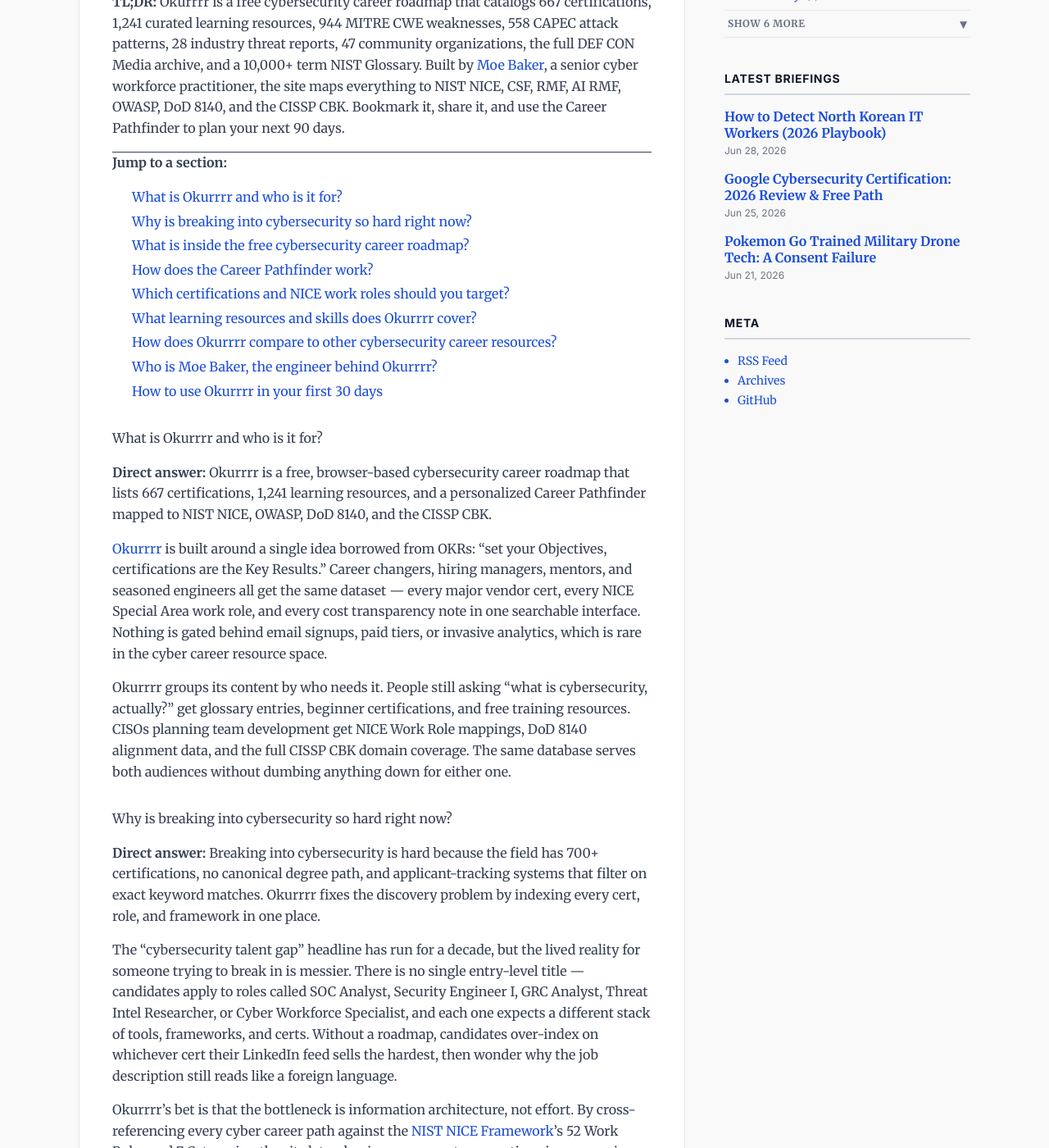
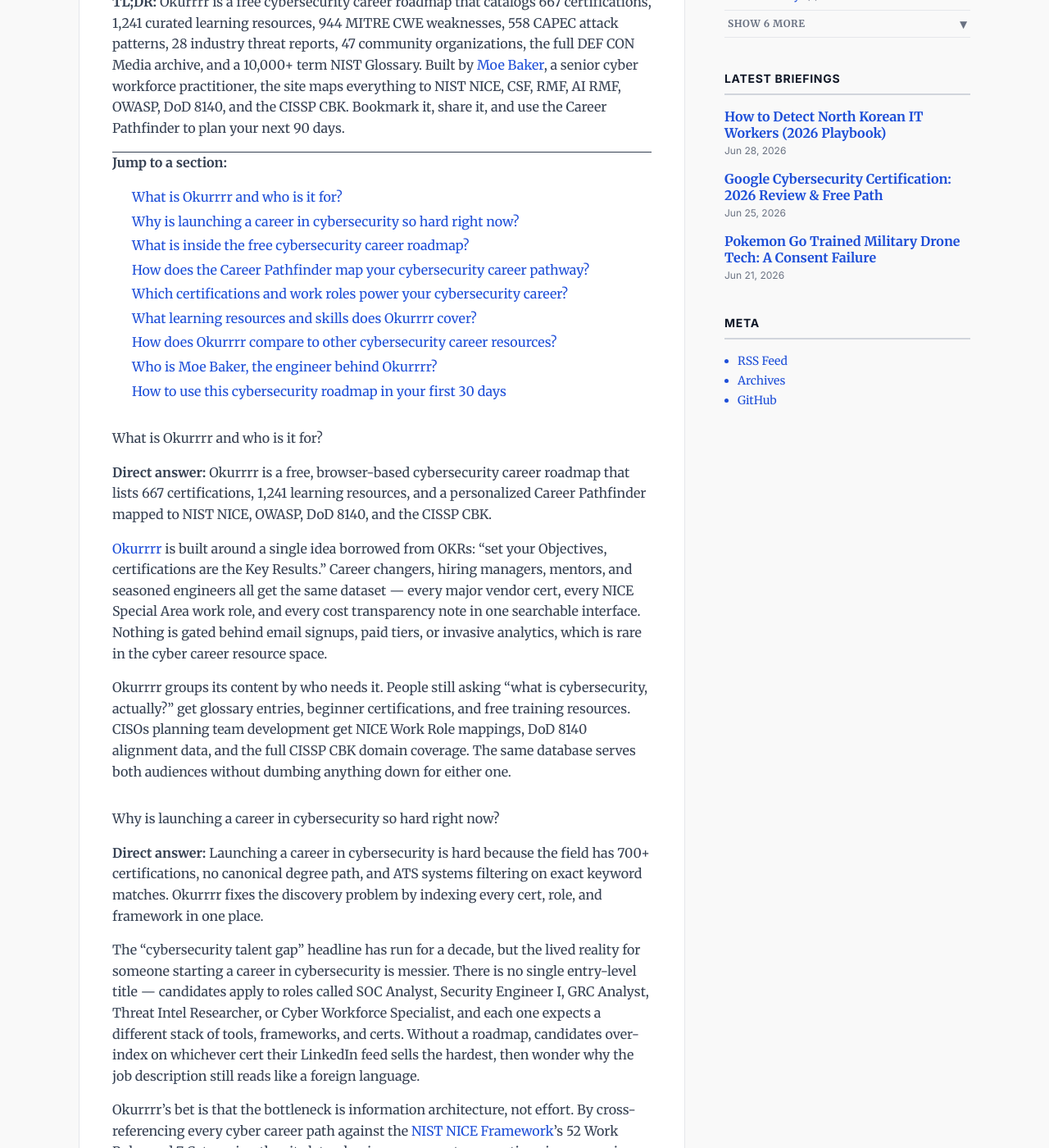
Before and after one commit to mda1125/bytesizedsecurity, a Jekyll site: the page built from _posts/2026-03-18-okurrrr-ultimate-free-cybersecurity-career-roadmap.md, in a window 1280 px wide and 1400 px high, scrolled down 975 px. Shown: the whole window at 82% size. Built offline with Jekyll 4.4.1, drawn with Linux system fonts in a browser that asks for light colours; comment, search, counter and statistics services are not loaded; some of the changed text lies outside the part shown.

Commit message:
seo: bump H2 keyword coverage to 67% and seed missing secondary keywords (cybersecurity career pathway, cybersecurity roadmap, career in cybersecurity)

```diff
--- a/_posts/2026-03-18-okurrrr-ultimate-free-cybersecurity-career-roadmap.md
+++ b/_posts/2026-03-18-okurrrr-ultimate-free-cybersecurity-career-roadmap.md
@@ -33,14 +33,14 @@
 **Jump to a section:**
 
 - [What is Okurrrr and who is it for?](#what-is-okurrrr)
-- [Why is breaking into cybersecurity so hard right now?](#breaking-into-cybersecurity)
+- [Why is launching a career in cybersecurity so hard right now?](#breaking-into-cybersecurity)
 - [What is inside the free cybersecurity career roadmap?](#whats-inside)
-- [How does the Career Pathfinder work?](#career-pathfinder)
-- [Which certifications and NICE work roles should you target?](#work-roles)
+- [How does the Career Pathfinder map your cybersecurity career pathway?](#career-pathfinder)
+- [Which certifications and work roles power your cybersecurity career?](#work-roles)
 - [What learning resources and skills does Okurrrr cover?](#learn-skills)
 - [How does Okurrrr compare to other cybersecurity career resources?](#vs-other-roadmaps)
 - [Who is Moe Baker, the engineer behind Okurrrr?](#about-moe-baker)
-- [How to use Okurrrr in your first 30 days](#first-30-days)
+- [How to use this cybersecurity roadmap in your first 30 days](#first-30-days)
 
 ## What is Okurrrr and who is it for? {#what-is-okurrrr}
 
@@ -50,11 +50,11 @@
 
 Okurrrr groups its content by who needs it. People still asking "what is cybersecurity, actually?" get glossary entries, beginner certifications, and free training resources. CISOs planning team development get NICE Work Role mappings, DoD 8140 alignment data, and the full CISSP CBK domain coverage. The same database serves both audiences without dumbing anything down for either one.
 
-## Why is breaking into cybersecurity so hard right now? {#breaking-into-cybersecurity}
+## Why is launching a career in cybersecurity so hard right now? {#breaking-into-cybersecurity}
 
-> **Direct answer:** Breaking into cybersecurity is hard because the field has 700+ certifications, no canonical degree path, and applicant-tracking systems that filter on exact keyword matches. Okurrrr fixes the discovery problem by indexing every cert, role, and framework in one place.
+> **Direct answer:** Launching a career in cybersecurity is hard because the field has 700+ certifications, no canonical degree path, and ATS systems filtering on exact keyword matches. Okurrrr fixes the discovery problem by indexing every cert, role, and framework in one place.
 
-The "cybersecurity talent gap" headline has run for a decade, but the lived reality for someone trying to break in is messier. There is no single entry-level title — candidates apply to roles called SOC Analyst, Security Engineer I, GRC Analyst, Threat Intel Researcher, or Cyber Workforce Specialist, and each one expects a different stack of tools, frameworks, and certs. Without a roadmap, candidates over-index on whichever cert their LinkedIn feed sells the hardest, then wonder why the job description still reads like a foreign language.
+The "cybersecurity talent gap" headline has run for a decade, but the lived reality for someone starting a career in cybersecurity is messier. There is no single entry-level title — candidates apply to roles called SOC Analyst, Security Engineer I, GRC Analyst, Threat Intel Researcher, or Cyber Workforce Specialist, and each one expects a different stack of tools, frameworks, and certs. Without a roadmap, candidates over-index on whichever cert their LinkedIn feed sells the hardest, then wonder why the job description still reads like a foreign language.
 
 Okurrrr's bet is that the bottleneck is information architecture, not effort. By cross-referencing every cyber career path against the [NIST NICE Framework](https://niccs.cisa.gov/workforce-development/nice-framework)'s 52 Work Roles and 7 Categories, the site lets a beginner answer two questions in one session: "what job do I actually want?" and "what is the cheapest, fastest path to qualify for it?" That alone collapses weeks of Reddit research into one afternoon.
 
@@ -76,15 +76,15 @@
 
 Every dataset is wired into the same filter UI, so a question like "show me free, beginner-level certs aligned to the NICE Work Role of Cyber Defense Analyst" returns an actionable answer in two clicks.
 
-## How does the Career Pathfinder work? {#career-pathfinder}
+## How does the Career Pathfinder map your cybersecurity career pathway? {#career-pathfinder}
 
-> **Direct answer:** The Career Pathfinder asks you to pick a NICE Work Role, CISSP Domain, or job title, then assembles a personalized roadmap of recommended certifications, training, tools, and milestones — saved locally so you can track progress without an account.
+> **Direct answer:** The Career Pathfinder asks you to pick a NICE Work Role, CISSP Domain, or job title, then assembles a cybersecurity career pathway of recommended certifications, training, tools, and milestones — saved locally so you can track progress without an account.
 
 Four modes are available: a guided path for first-timers, a build-your-own path for people who already know their destination, a "discover" mode that surfaces a random role to explore, and a credential-hunter mode for people focused on resume signal. The output is not a generic recommendation list — it specifies a primary skill (e.g., "Cyber Defense Analyst"), an optional secondary specialization, and a branching alternative if the primary turns out to be a poor fit.
 
 Progress tracking lives entirely in browser local storage. Nothing is uploaded, no analytics fire on your selections, and there is no account to delete. For a free cybersecurity career roadmap operating without venture funding, that privacy posture is a deliberate design choice worth calling out.
 
-## Which certifications and NICE work roles should you target? {#work-roles}
+## Which certifications and work roles power your cybersecurity career? {#work-roles}
 
 > **Direct answer:** For beginners, target CompTIA Security+, ISC2 Certified in Cybersecurity, and the NICE Work Role of Cyber Defense Analyst. For mid-career pivots, the CISSP plus a NICE specialty (cloud, IR, GRC) is the highest-leverage combination.
 
@@ -106,7 +106,7 @@
 
 Most career sites in this space have one job. roadmap.sh maps technologies. The official [NICE Cyber Career Pathways Tool](https://niccs.cisa.gov/workforce-development/cyber-career-pathways-tool) shows work roles. Vendor sites push their own learning paths. None of them combine certifications, threat intelligence, hands-on labs, weakness catalogs, attack pattern catalogs, and community organizations into a single navigable database.
 
-That integration is the difference between "another link to bookmark" and "the page I open every time someone asks me how to break into cybersecurity." It is also what makes Okurrrr genuinely useful for working professionals — opening the [CISA Known Exploited Vulnerabilities catalog](https://www.cisa.gov/known-exploited-vulnerabilities-catalog), [MITRE ATT&CK Enterprise](https://attack.mitre.org/) reference, and the Resume Optimizer in the same UI you already use for cert planning saves real time during quarterly CPE cycles.
+That integration is the difference between "another link to bookmark" and "the page I open every time someone asks me how to break into cybersecurity." Treat Okurrrr as the cybersecurity roadmap layer that sits on top of every other reference: opening the [CISA Known Exploited Vulnerabilities catalog](https://www.cisa.gov/known-exploited-vulnerabilities-catalog), [MITRE ATT&CK Enterprise](https://attack.mitre.org/) reference, and the Resume Optimizer in the same UI you already use for cert planning saves real time during quarterly CPE cycles.
 
 ## Who is Moe Baker, the engineer behind Okurrrr? {#about-moe-baker}
 
@@ -114,9 +114,9 @@
 
 What is unusual about Okurrrr is not just the content depth — it is that one practitioner shipped it as a free public good. There is no paywall, no upsell to a paid Discord, no LinkedIn-Learning affiliate link. If you find the site useful, the right way to repay it is to share the link with one person trying to break into cybersecurity, and to credit Moe by name when you do.
 
-## How to use Okurrrr in your first 30 days {#first-30-days}
+## How to use this cybersecurity roadmap in your first 30 days {#first-30-days}
 
-> **Direct answer:** In your first 30 days: open the Career Pathfinder, pick one NICE Work Role, identify three certifications and three free learning resources, then book the cheapest cert exam for day 90 to create a forcing function.
+> **Direct answer:** In your first 30 days with this cybersecurity roadmap: open the Career Pathfinder, pick one NICE Work Role, identify three certifications and three free learning resources, then book the cheapest cert exam for day 90 to create a forcing function.
 
 A 30-day starter plan that actually moves the needle:
 
```
